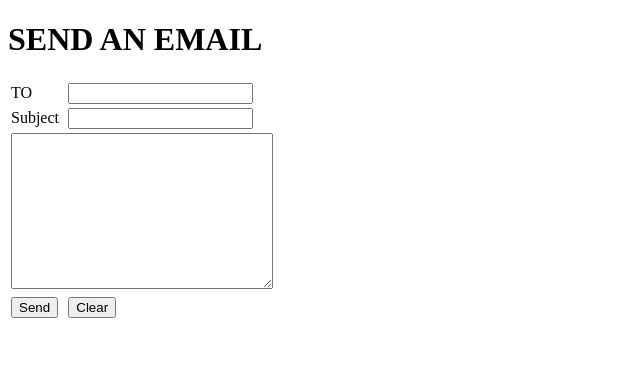
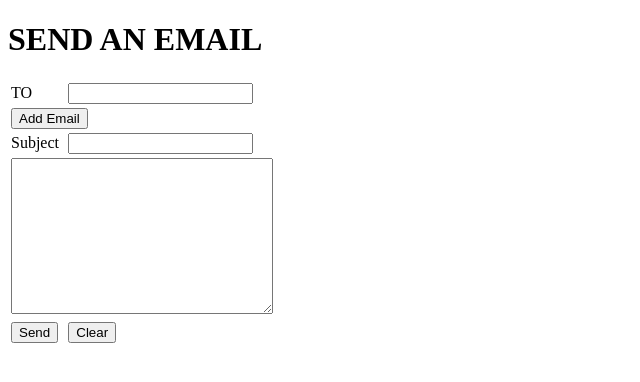
Before and after one commit to isazadesabuhi/DJANGO-EMAIL-SENDER, a Django app: page / in a window 1280 px wide. Shown: the top 382 px of the page, without its empty margins (0-640 px from the left). Run offline with Django 4.2, Linux system fonts and the light colour scheme.

Commit message:
adding add more email functionality

```diff
--- a/emailapp/templates/email.html
+++ b/emailapp/templates/email.html
@@ -11,17 +11,22 @@
         <tr>
           <td>TO</td>
           <td>
-            <input type="email" name="toemail" />
+            <input type="email" name="toemail1" />
+          </td>
+        </tr>
+        <tr id="addEmailRow">
+          <td colspan="3">
+            <button type="button" id="addEmail">Add Email</button>
           </td>
         </tr>
         <tr>
           <td>Subject</td>
-          <td>
+          <td colspan="2">
             <input type="text" name="subject" />
           </td>
         </tr>
         <tr>
-          <td colspan="2">
+          <td colspan="3">
             <textarea name="content" cols="30" rows="10"></textarea>
           </td>
         </tr>
@@ -35,5 +40,27 @@
         </tr>
       </table>
     </form>
+    <script>
+      let emailCount = 2; // Start from 3, as 1 and 2 are already present
+
+      document
+        .getElementById("addEmail")
+        .addEventListener("click", function () {
+          const emailInput = document.createElement("input");
+          emailInput.type = "email";
+          emailInput.name = "toemail" + emailCount;
+
+          const newRow = document.createElement("tr");
+          const newCell = document.createElement("td");
+          newCell.colSpan = 3;
+          newCell.appendChild(emailInput);
+          newRow.appendChild(newCell);
+
+          const addEmailRow = document.getElementById("addEmailRow");
+          addEmailRow.parentNode.insertBefore(newRow, addEmailRow);
+
+          emailCount++;
+        });
+    </script>
   </body>
 </html>
--- a/emailapp/views.py
+++ b/emailapp/views.py
@@ -2,33 +2,44 @@ from django.shortcuts import render
 from django.core.mail import send_mail
 from django.conf import settings
 
+
 def sendemail(request):
     if request.method == "POST":
-        to = request.POST.get('toemail')
         subject_email = request.POST.get('subject')
         content = request.POST.get('content')
-        send_mail(
-            #subject
-            subject_email,
-            #message
-            content,
-            #from email
-            settings.EMAIL_HOST_USER,
-            #recipent list
-            [to]
+
+        # Loop to handle dynamic email inputs
+        index = 1
+        while True:
+            email_key = f'toemail{index}'
+            to_email = request.POST.get(email_key)
+
+            # Break if there's no more email input with the current index
+            if not to_email:
+                break
+
+            send_mail(
+                subject_email,
+                content,
+                settings.EMAIL_HOST_USER,
+                [to_email]
+            )
+
+            # Increment the index to process the next email input
+            index += 1
+
+        return render(
+            request,
+            'email.html',
+            {
+                'title': 'send an email'
+            }
         )
-        return render(
-        request,
-        'email.html',
-        {
-        'title':'send an email'
-        }
-    )
     else:
         return render(
-        request,
-        'email.html',
-        {
-        'title':'send an email'
-        }
-    )
+            request,
+            'email.html',
+            {
+                'title': 'send an email'
+            }
+        )
```
